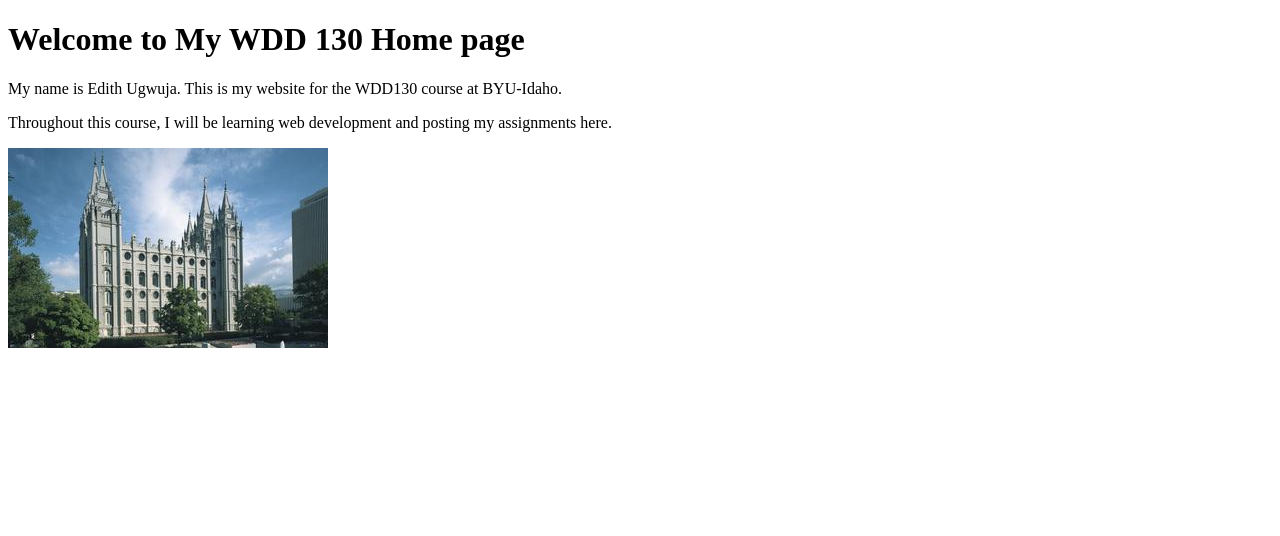
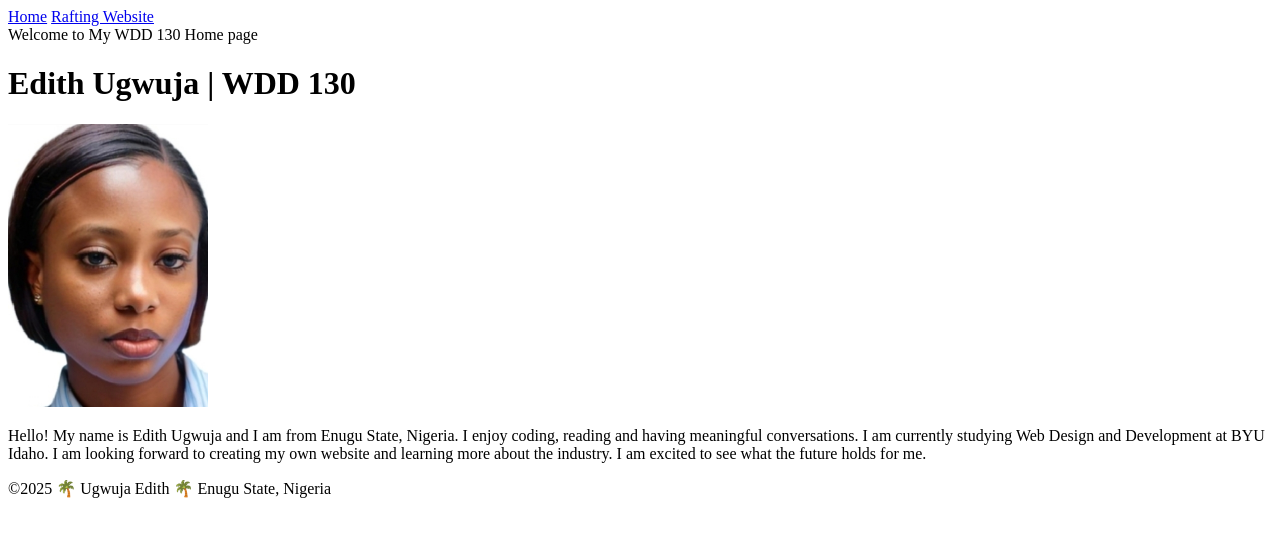
Before and after one commit to edithugwuja/wdd130, a plain HTML site: page index.html in a window 1280 px wide. Drawn offline with Linux system fonts and the light colour scheme.

Commit message:
Week  1 Assignment effected

```diff
--- a/index.html
+++ b/index.html
@@ -1,14 +1,32 @@
 <!DOCTYPE html>
 <html lang="en">
+
 <head>
     <meta charset="UTF-8">
     <meta name="viewport" content="width=device-width, initial-scale=1.0">
-    <title>Edith's WDD 130 Home Page</title>
+    <title>Edith Ugwuja | WDD 130 </title>
 </head>
+
 <body>
-    <h1>Welcome to My WDD 130 Home page</h1>
-    <p>My name is Edith Ugwuja. This is my website for the WDD130 course at BYU-Idaho.</p>
-    </p>Throughout this course, I will be learning web development and posting my assignments here.</p>
-    <img src="images/salt-lake-temple.jpg" alt="The Salt Lake Temple.">
+    <header>
+        <nav>
+            <a href="#">Home</a>
+            <a href="wwr">Rafting Website</a>
+        </nav>Welcome to My WDD 130 Home page
+    </header>
+    <main>
+        <h1>Edith Ugwuja | WDD 130</h1>
+        <img src="images/profile/1757445502193.jpg" alt="Hello, My name is Edith Ugwuja" width="200">
+        <p>Hello! My name is Edith Ugwuja and I am from Enugu State, Nigeria. I enjoy coding,
+            reading and having meaningful conversations. I am currently studying Web Design
+            and Development at BYU Idaho. I am looking forward to creating my own website
+            and learning more about the industry. I am excited to see what the future holds
+            for me.
+        </p>
+    </main>
+    <footer>
+        <p>©2025 🌴 Ugwuja Edith 🌴 Enugu State, Nigeria</p>
+    </footer>
 </body>
+
 </html>
```
Also changed, not shown: images/profile/1757445502193.jpg (added).
